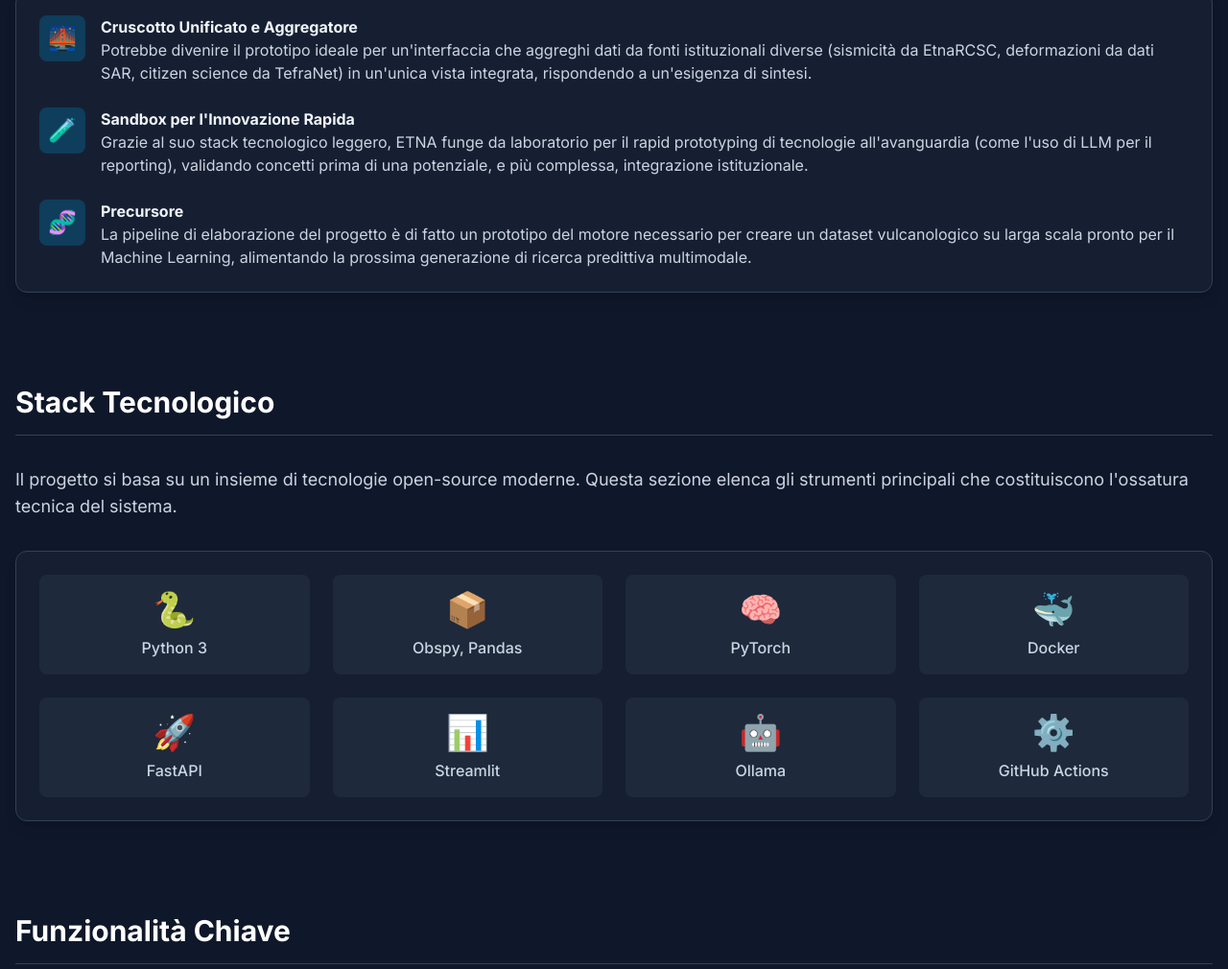
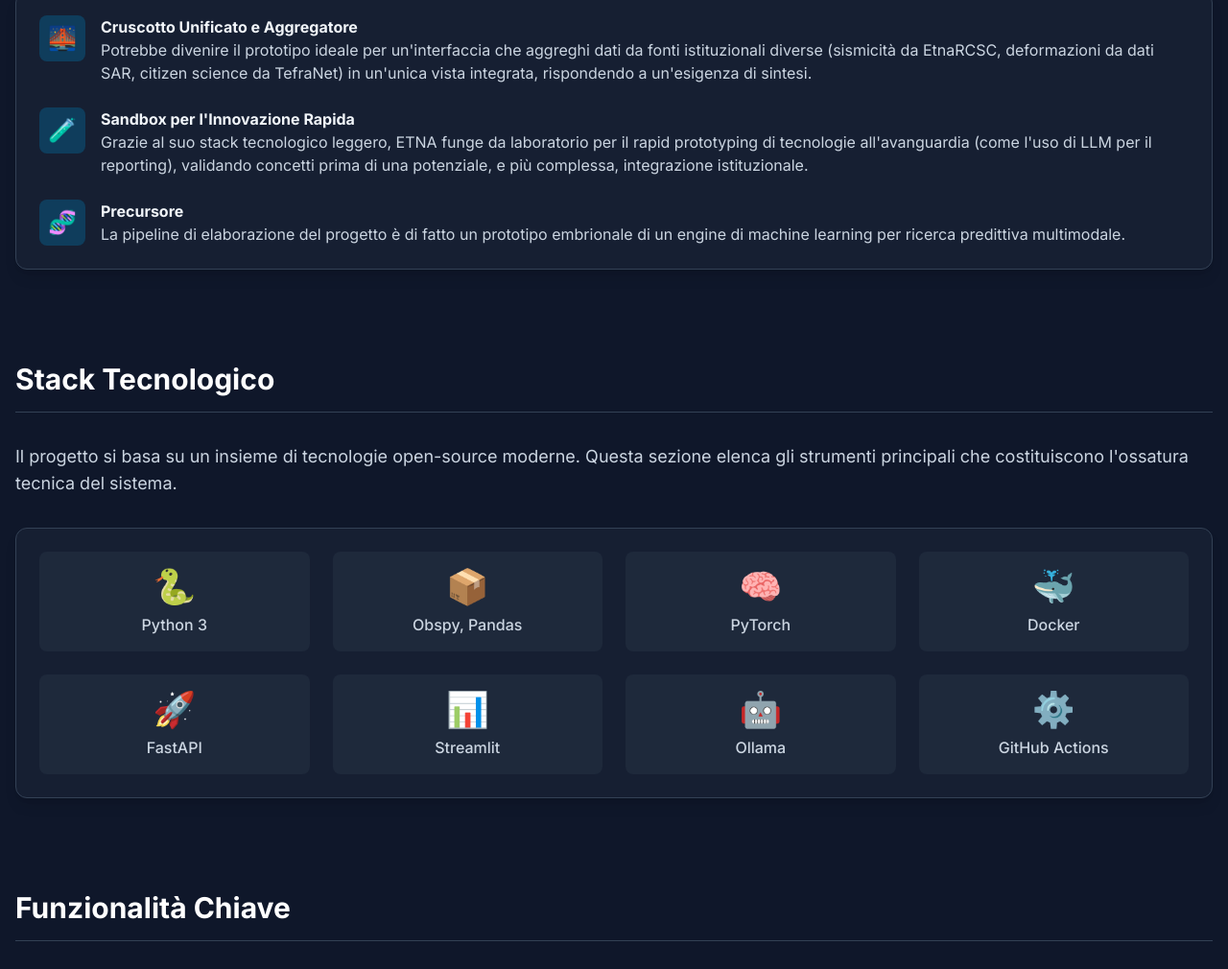
Before and after one commit to gnovelli/etna.novelli.me, a plain HTML site: page index.html in a window 1280 px wide. Shown: the part 4929-5939 px from the top of the page at 96% size. Drawn offline with nearby package versions, Linux system fonts and the light colour scheme.

Commit message:
Update index.html

```diff
--- a/index.html
+++ b/index.html
@@ -374,7 +374,7 @@
                     <div class="flex-shrink-0 w-12 h-12 bg-sky-900/70 text-sky-400 rounded-lg flex items-center justify-center text-2xl">🧬</div>
                     <div>
                         <h3 class="font-bold text-slate-100">Precursore</h3>
-                        <p class="text-slate-300">La pipeline di elaborazione del progetto è di fatto un prototipo del motore necessario per creare un dataset vulcanologico su larga scala pronto per il Machine Learning, alimentando la prossima generazione di ricerca predittiva multimodale.</p>
+                        <p class="text-slate-300">La pipeline di elaborazione del progetto è di fatto un prototipo embrionale di un engine di machine learning per ricerca predittiva multimodale.</p>
                     </div>
                 </div>
             </div>
```
